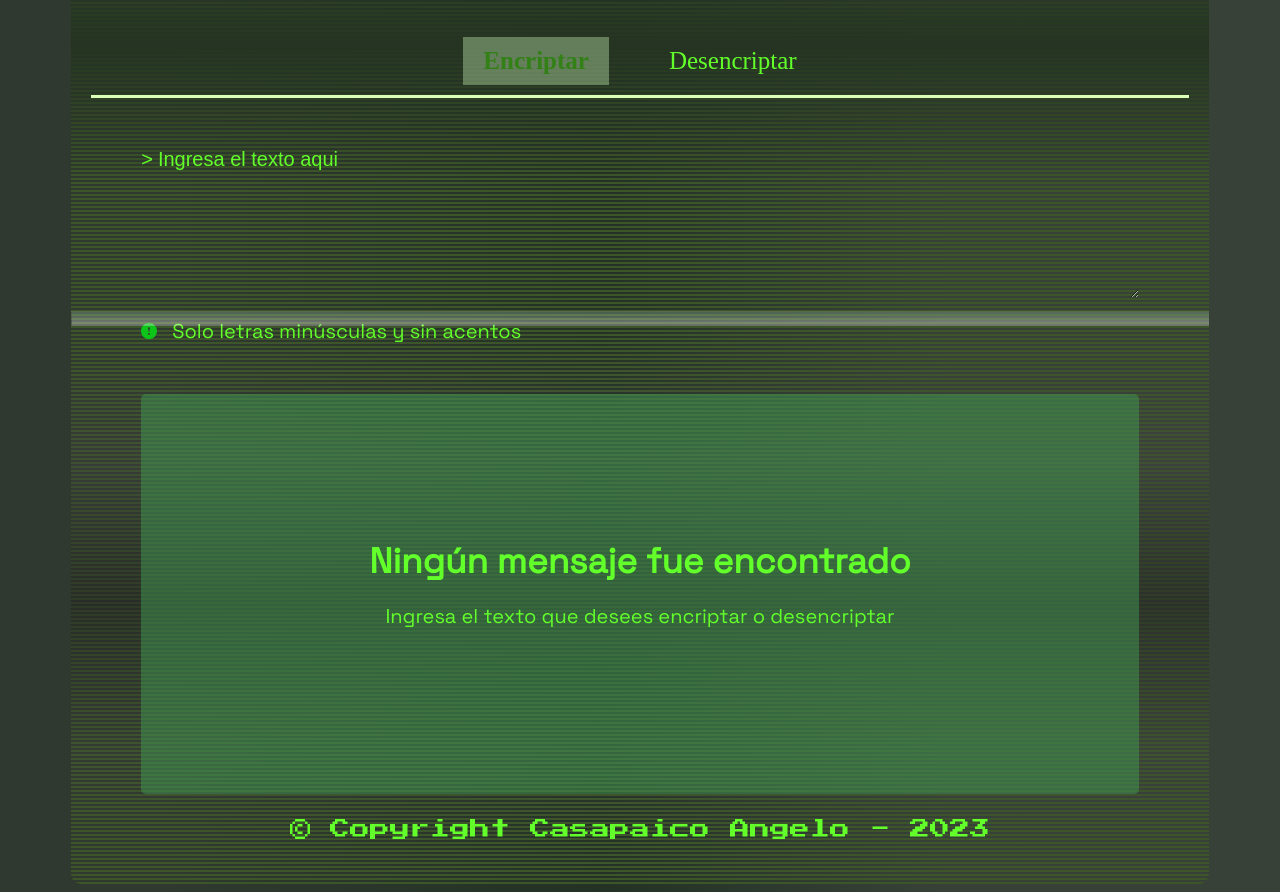
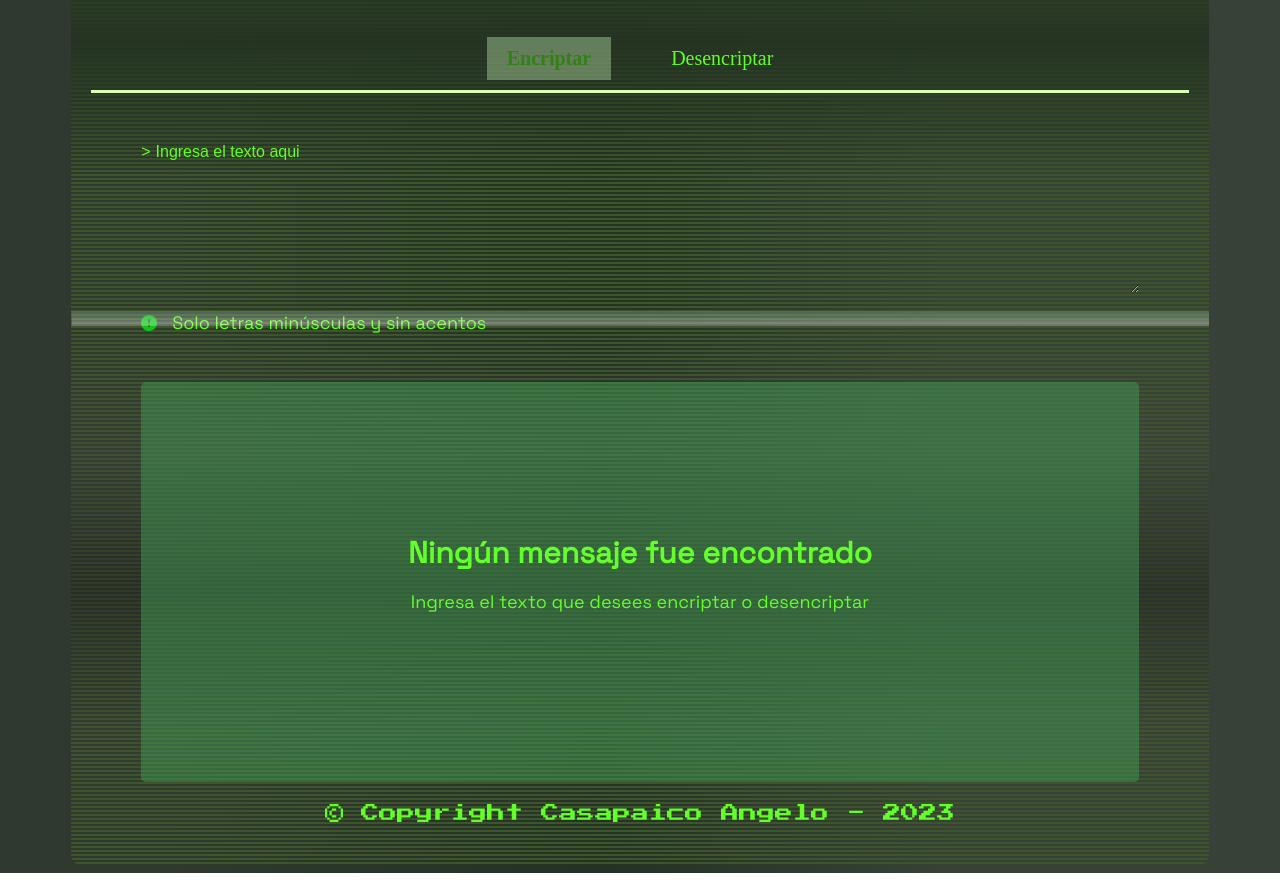
Before and after one commit to 4ngelo12/Reto01_Encriptador, a website: page index.html in a window 1280 px wide. Shown: the part 104-996 px from the top of the page. Drawn offline with Linux system fonts and the light colour scheme; a web font is replaced by a local one.

Commit message:
Update style.css

```diff
--- a/assets/css/style.css
+++ b/assets/css/style.css
@@ -70,7 +70,7 @@ p {
 
 @media (min-width: 768px) {
   p {
-    font-size: 2rem;
+    font-size: 1.8rem;
   }
 }
 .none {
@@ -86,10 +86,6 @@ p {
   flex-direction: column;
 }
 
-/*Fuentes*/
-/* Colores */
-/*Fuentes*/
-/* Colores */
 .boton {
   color: #f5f5f5;
   padding: 1.5rem 3.5rem;
@@ -106,10 +102,6 @@ p {
   cursor: pointer;
 }
 
-/*Fuentes*/
-/* Colores */
-/*Fuentes*/
-/* Colores */
 .header-nav {
   display: flex;
   flex-direction: column;
@@ -155,7 +147,7 @@ p {
 }
 .header-nav-links a {
   color: #63ff2b;
-  font-size: 1.8rem;
+  font-size: 1.6rem;
   text-decoration: none;
   padding: 1rem 2rem;
 }
@@ -165,7 +157,7 @@ p {
     gap: 4rem;
   }
   .header-nav-links a {
-    font-size: 2.5rem;
+    font-size: 2rem;
   }
 }
 @keyframes parpadeo {
@@ -174,10 +166,7 @@ p {
     color: #63ff2b;
   }
 }
-/*Fuentes*/
-/* Colores */
-/*Fuentes*/
-/* Colores */
+
 h2,
 p {
   font-family: "Space Grotesk", sans-serif;
@@ -191,12 +180,6 @@ textarea {
   font-size: 1.6rem;
 }
 
-@media (min-width: 768px) {
-  label,
-  textarea {
-    font-size: 2rem;
-  }
-}
 textarea {
   width: 100%;
   background-color: transparent;
@@ -249,7 +232,7 @@ textarea::placeholder {
   justify-content: center;
 }
 .encriptado-vacio h2 {
-  font-size: 3.5rem;
+  font-size: 3rem;
   margin: 0;
 }
 
@@ -262,10 +245,9 @@ textarea::placeholder {
     width: 85%;
   }
 }
-/*Fuentes*/
-/* Colores */
+
 .footer {
-  margin-top: 2rem;
+  margin-top: 1.5rem;
 }
 .footer p {
   text-align: center;
@@ -273,7 +255,5 @@ textarea::placeholder {
   line-height: 1.5;
 }
 
-/*Base*/
-/*Layout*/
 
 /*# sourceMappingURL=style.css.map */
```
